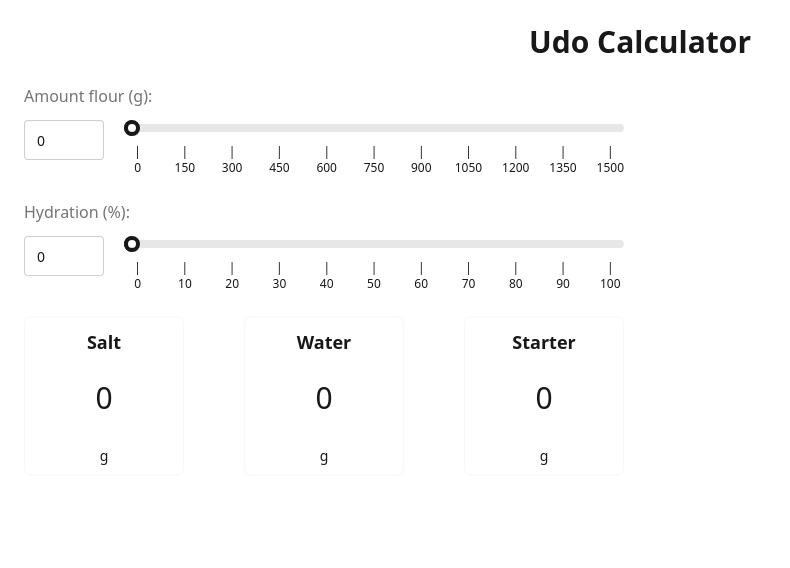
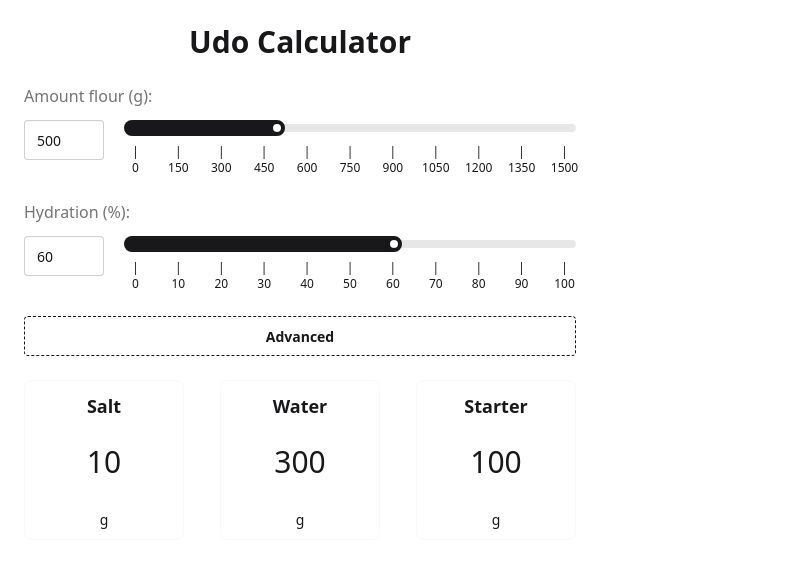
Before and after one commit to lebck/sourdough, a React (Vite) app: page / in a window 1280 px wide. Shown: the top 568 px of the page, without its empty margins (0-790 px from the left). Built offline with nearby package versions, Linux system fonts and the light colour scheme.

Commit message:
feat: advanced options - collapse - extended form - extend calculation

```diff
--- a/package.json
+++ b/package.json
@@ -22,6 +22,7 @@
     "@types/react": "^19.0.10",
     "@types/react-dom": "^19.0.4",
     "@vitejs/plugin-react": "^4.3.4",
+    "clsx": "^2.1.1",
     "daisyui": "^5.0.0",
     "eslint": "^9.21.0",
     "eslint-config-prettier": "^10.1.1",
--- a/src/SourDoughCalculator/SourDoughCalculator.tsx
+++ b/src/SourDoughCalculator/SourDoughCalculator.tsx
@@ -3,7 +3,7 @@
 
 export function SourDoughCalculator() {
   return (
-    <div className="p-6">
+    <div className="max-w-[600px] p-6">
       <Headline>Udo Calculator</Headline>
       <Calculator />
     </div>
--- a/src/SourDoughCalculator/components/Calculator/Calculator.tsx
+++ b/src/SourDoughCalculator/components/Calculator/Calculator.tsx
@@ -1,22 +1,23 @@
 import { Form } from "~/SourDoughCalculator/components/Calculator/Form/Form";
 import {
+  Amounts,
   BaseParams,
   calculateDough,
-  type SourDough,
 } from "~/SourDoughCalculator/components/Calculator/types/SourDough";
 import { useState } from "react";
 import { Ingredients } from "~/SourDoughCalculator/components/Calculator/Ingredients/Ingredients.tsx";
 
-const emptyForm: SourDough = {
-  amountDoughGrams: 0,
-  hydrationPercent: 0,
-  amountWaterGrams: 0,
-  amountStarterGrams: 0,
-  amountSaltGrams: 0,
+const initialForm: BaseParams = {
+  amountDoughGrams: 500,
+  hydrationPercent: 60,
+  amountSaltPercent: 2,
+  amountStarterPercent: 20,
 };
 
 export function Calculator() {
-  const [sourDough, setSourDough] = useState<SourDough>(emptyForm);
+  const [sourDough, setSourDough] = useState<Amounts>(
+    calculateDough(initialForm),
+  );
 
   const handleDoughChange = (dough: BaseParams) => {
     const calculatedSourDough = calculateDough(dough);
@@ -24,9 +25,9 @@
   };
 
   return (
-    <div className="max-w-[600px]">
-      <Form onChange={handleDoughChange} formData={sourDough} />
+    <>
+      <Form onChange={handleDoughChange} formData={initialForm} />
       <Ingredients sourDough={sourDough} />
-    </div>
+    </>
   );
 }
--- a/src/SourDoughCalculator/components/Calculator/Form/Form.tsx
+++ b/src/SourDoughCalculator/components/Calculator/Form/Form.tsx
@@ -2,6 +2,7 @@
 import type { BaseParams } from "~/SourDoughCalculator/components/Calculator/types/SourDough";
 import { FormProvider, useForm } from "react-hook-form";
 import InputWithRange from "~/SourDoughCalculator/components/shared/InputWithRange/InputWithRange.tsx";
+import { Collapse } from "~/SourDoughCalculator/components/shared/Collapse/Collapse.tsx";
 
 interface FormProps {
   onChange: (data: BaseParams) => void;
@@ -33,6 +34,18 @@
           name="hydrationPercent"
           rangeOptions={{ min: 0, max: 100, step: 5 }}
         />
+        <Collapse title="Advanced">
+          <InputWithRange
+            label="Amount salt (%)"
+            name="amountSaltPercent"
+            rangeOptions={{ min: 0, max: 10, step: 0.5 }}
+          />
+          <InputWithRange
+            label="Amount starter (%)"
+            name="amountStarterPercent"
+            rangeOptions={{ min: 0, max: 100, step: 5 }}
+          />
+        </Collapse>
       </form>
     </FormProvider>
   );
--- a/src/SourDoughCalculator/components/Calculator/Ingredients/Ingredients.tsx
+++ b/src/SourDoughCalculator/components/Calculator/Ingredients/Ingredients.tsx
@@ -1,9 +1,9 @@
-import { SourDough } from "~/SourDoughCalculator/components/Calculator/types/SourDough.ts";
+import { Amounts } from "~/SourDoughCalculator/components/Calculator/types/SourDough.ts";
 import { IngredientCard } from "~/SourDoughCalculator/components/Calculator/Ingredients/IngredientCard/IngredientCard.tsx";
 import { FC } from "react";
 
 interface IngredientsProps {
-  sourDough: SourDough;
+  sourDough: Amounts;
 }
 
 export const Ingredients: FC<IngredientsProps> = ({ sourDough }) => {
--- a/src/SourDoughCalculator/components/Calculator/types/SourDough.ts
+++ b/src/SourDoughCalculator/components/Calculator/types/SourDough.ts
@@ -1,6 +1,8 @@
 export interface BaseParams {
   amountDoughGrams: number;
   hydrationPercent: number;
+  amountSaltPercent: number;
+  amountStarterPercent: number;
 }
 
 export interface Amounts {
@@ -12,24 +14,13 @@
 
 export type SourDough = BaseParams & Amounts;
 
-export function setValue(
-  sourDough: SourDough,
-  key: keyof SourDough,
-  value: string,
-): SourDough {
-  const parsedValue = Number.parseInt(value);
-  if (isNaN(parsedValue)) return sourDough;
-
-  sourDough[key] = parsedValue;
-
-  return { ...sourDough };
-}
-
 export function calculateDough(baseParams: BaseParams): Amounts {
   const amountWaterGrams =
     baseParams.amountDoughGrams * (baseParams.hydrationPercent / 100);
-  const amountStarterGrams = baseParams.amountDoughGrams * 0.2;
-  const amountSaltGrams = baseParams.amountDoughGrams * 0.02;
+  const amountStarterGrams =
+    baseParams.amountDoughGrams * (baseParams.amountStarterPercent / 100);
+  const amountSaltGrams =
+    baseParams.amountDoughGrams * (baseParams.amountSaltPercent / 100);
 
   return {
     amountDoughGrams: baseParams.amountDoughGrams,
--- /dev/null
+++ b/src/SourDoughCalculator/components/shared/Collapse/Collapse.tsx
@@ -0,0 +1,40 @@
+import {
+  FC,
+  PropsWithChildren,
+  useCallback,
+  useState,
+  MouseEvent,
+} from "react";
+import clsx from "clsx";
+
+interface CollapseProps extends PropsWithChildren {
+  title: string;
+}
+
+export const Collapse: FC<CollapseProps> = ({ title, children }) => {
+  const [opened, setOpened] = useState(false);
+
+  const handleClick = useCallback(
+    (e: MouseEvent) => {
+      e.preventDefault();
+      setOpened(!opened);
+    },
+    [setOpened, opened],
+  );
+
+  return (
+    <div className="mt-6">
+      <button
+        className="btn btn-dash w-full cursor-pointer text-left"
+        onClick={handleClick}
+      >
+        {title}
+      </button>
+      <div
+        className={clsx("overflow-hidden", opened ? "max-h-300px" : "max-h-0")}
+      >
+        {children}
+      </div>
+    </div>
+  );
+};
--- a/src/SourDoughCalculator/components/shared/InputWithRange/InputWithRange.tsx
+++ b/src/SourDoughCalculator/components/shared/InputWithRange/InputWithRange.tsx
@@ -11,6 +11,7 @@
     max: number;
     step: number;
   };
+  defaultValue?: number;
 };
 
 const InputWithRange = <FormValues extends FieldValues>({
```
Also changed, not shown: 2 other files (tests, documents, lock files or other folders).
